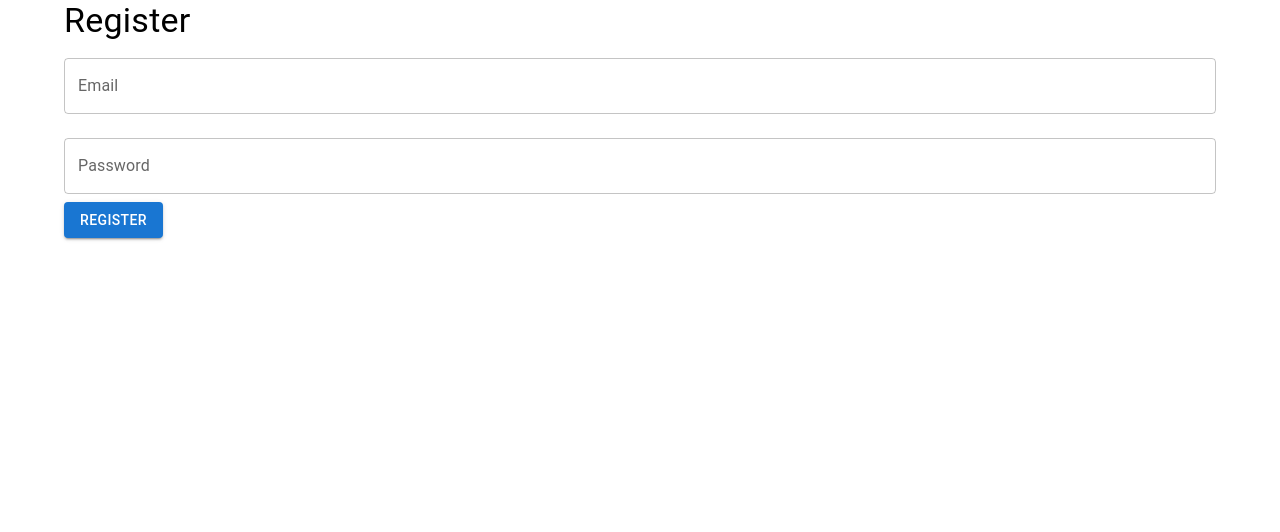
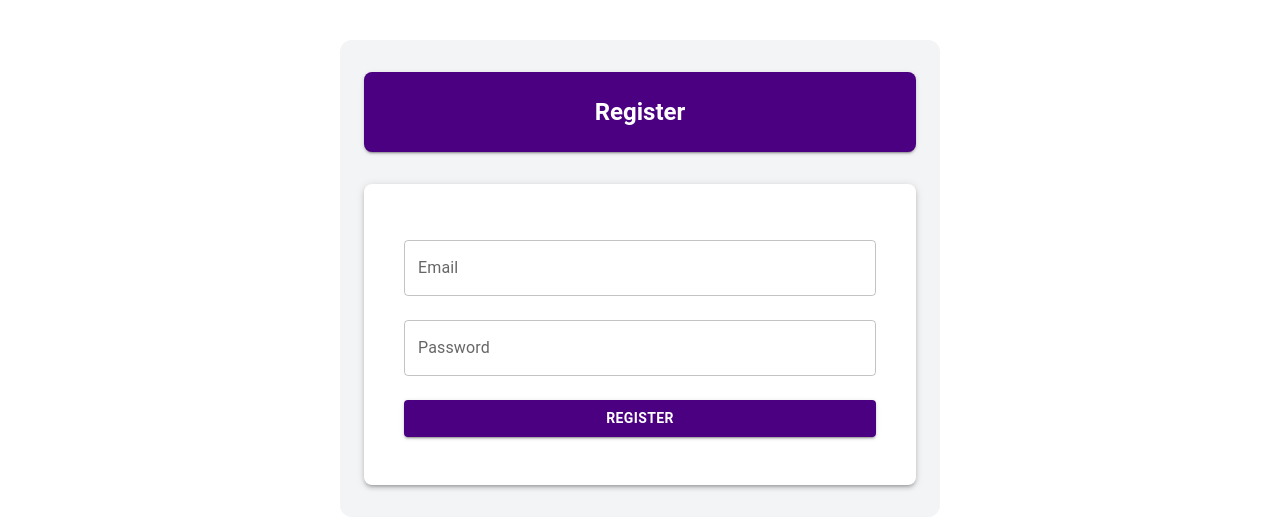
Before and after one commit to saisankar-1919/task-mind-client, a React (Create React App) app: page /register in a window 1280 px wide. Shown: the top 532 px of the page. Built offline with nearby package versions, Linux system fonts and the light colour scheme.

Commit message:
login design update

```diff
--- a/src/context/AuthContext.js
+++ b/src/context/AuthContext.js
@@ -3,7 +3,6 @@ import { createContext, useState, useEffect } from "react";
 const AuthContext = createContext();
 
 export const AuthProvider = ({ children }) => {
-  console.log("authProvider", children);
   const [user, setUser] = useState(null);
   const [token, setToken] = useState(localStorage.getItem("token"));
 
@@ -14,7 +13,6 @@ export const AuthProvider = ({ children }) => {
   }, [token]);
 
   const loginContext = (newToken, user) => {
-    console.log("loginContext", newToken, user);
     setToken(newToken);
     localStorage.setItem("token", newToken);
     setUser(user);
--- a/src/pages/Dashboard.js
+++ b/src/pages/Dashboard.js
@@ -37,6 +37,7 @@ const Dashboard = () => {
   const [open, setOpen] = useState(false);
   const [selectedTask, setSelectedTask] = useState(null);
   const { user, logoutContext } = useContext(AuthContext);
+  console.log("user", user);
   const navigate = useNavigate();
 
   useEffect(() => {
@@ -200,10 +201,17 @@ const Dashboard = () => {
                     p: 2,
                     borderRadius: "12px",
                     boxShadow: "0px 4px 10px rgba(0, 0, 0, 0.1)",
+                    backgroundColor: task.completed ? "#ccffdd" : "#ffebcc",
+                    transition: "background-color 0.3s ease-in-out",
                   }}
                 >
                   <CardContent sx={{ flexGrow: 1 }}>
-                    <Typography variant="h6" fontWeight={700} color="#2D3748">
+                    <Typography
+                      variant="h6"
+                      fontWeight={700}
+                      color="#2D3748"
+                      sx={{ textTransform: "capitalize" }}
+                    >
                       {task.title}
                     </Typography>
 
@@ -229,12 +237,22 @@ const Dashboard = () => {
                   <Stack direction="row" alignItems="center">
                     <StatusChip
                       status={task.completed}
-                      onChange={async () =>
+                      onChange={async () => {
+                        const updatedStatus = !task.completed;
+
+                        setTasks((prevTasks) =>
+                          prevTasks.map((t) =>
+                            t._id === task._id
+                              ? { ...t, completed: updatedStatus }
+                              : t
+                          )
+                        );
+
                         await updateTask({
                           taskId: task._id,
-                          completed: !task.completed,
-                        })
-                      }
+                          completed: updatedStatus,
+                        });
+                      }}
                     />
 
                     <Box sx={{ flexGrow: 1 }} />
--- a/src/pages/Login.js
+++ b/src/pages/Login.js
@@ -1,7 +1,17 @@
 import { useState, useContext } from "react";
-import { TextField, Button, Container, Typography } from "@mui/material";
+import {
+  Container,
+  Typography,
+  Button,
+  TextField,
+  Box,
+  AppBar,
+  Toolbar,
+  Card,
+  CardContent,
+} from "@mui/material";
+import { useNavigate } from "react-router-dom";
 import AuthContext from "../context/AuthContext";
-import { useNavigate } from "react-router-dom";
 import { login } from "../api/auth";
 
 const Login = () => {
@@ -12,7 +22,7 @@ const Login = () => {
 
   const handleLogin = async () => {
     try {
-      const res = await login({ email: email, password: password });
+      const res = await login({ email, password });
       loginContext(res.data.token, res.data.user);
       navigate("/dashboard");
     } catch (err) {
@@ -21,8 +31,35 @@ const Login = () => {
   };
 
   return (
-    <Container>
-      <Typography variant="h4">Login</Typography>
+    <Container maxWidth="sm" sx={{ mt: 8 }}>
+      <AppBar position="static" sx={{ bgcolor: "#4B0082", borderRadius: 2 }}>
+        <Toolbar>
+          <Typography variant="h5" fontWeight={600} color="white">
+            Login
+          </Typography>
+        </Toolbar>
+      </AppBar>
+
+      <Box
+        sx={{
+          display: "flex",
+          justifyContent: "center",
+          alignItems: "center",
+          height: "80vh",
+        }}
+      >
+        <Card sx={{ p: 4, borderRadius: 3, boxShadow: 3, width: "100%" }}>
+          <CardContent>
+            <Typography
+              variant="h6"
+              fontWeight={600}
+              color="text.primary"
+              textAlign="center"
+              mb={2}
+            >
+              Welcome Back!
+            </Typography>
+
             <TextField
               label="Email"
               fullWidth
@@ -38,9 +75,18 @@ const Login = () => {
               value={password}
               onChange={(e) => setPassword(e.target.value)}
             />
-      <Button variant="contained" color="primary" onClick={handleLogin}>
+
+            <Button
+              variant="contained"
+              fullWidth
+              sx={{ mt: 2, bgcolor: "#4B0082", color: "white" }}
+              onClick={handleLogin}
+            >
               Login
             </Button>
+          </CardContent>
+        </Card>
+      </Box>
     </Container>
   );
 };
--- a/src/pages/Register.js
+++ b/src/pages/Register.js
@@ -1,5 +1,16 @@
 import { useState, useContext } from "react";
-import { TextField, Button, Container, Typography } from "@mui/material";
+import {
+  Container,
+  Typography,
+  Button,
+  Box,
+  TextField,
+  AppBar,
+  Toolbar,
+  Alert,
+  Card,
+  CardContent,
+} from "@mui/material";
 import { useNavigate } from "react-router-dom";
 import { register } from "../api/auth";
 import AuthContext from "../context/AuthContext";
@@ -7,23 +18,46 @@ import AuthContext from "../context/AuthContext";
 const Register = () => {
   const [email, setEmail] = useState("");
   const [password, setPassword] = useState("");
+  const [error, setError] = useState(null);
   const { loginContext } = useContext(AuthContext);
   const navigate = useNavigate();
 
   const handleRegister = async () => {
     try {
-      console.log("register");
-      const res = await register({ email: email, password: password });
+      setError(null);
+      const res = await register({ email, password });
       loginContext(res.data.token, res.data.user);
       navigate("/dashboard");
     } catch (err) {
+      setError("Registration failed. Please try again.");
       console.error("Registration failed", err);
     }
   };
 
   return (
-    <Container>
-      <Typography variant="h4">Register</Typography>
+    <Container
+      maxWidth="sm"
+      sx={{ mt: 5, bgcolor: "#F3F4F6", p: 4, borderRadius: 3 }}
+    >
+      <AppBar
+        position="static"
+        sx={{ bgcolor: "#4B0082", boxShadow: 2, p: 1, borderRadius: 2 }}
+      >
+        <Toolbar>
+          <Typography
+            variant="h5"
+            fontWeight={600}
+            color="white"
+            sx={{ mx: "auto" }}
+          >
+            Register
+          </Typography>
+        </Toolbar>
+      </AppBar>
+      <Box display="flex" justifyContent="center" mt={4}>
+        <Card sx={{ width: "100%", p: 3, borderRadius: 2, boxShadow: 3 }}>
+          <CardContent>
+            {error && <Alert severity="error">{error}</Alert>}
             <TextField
               label="Email"
               fullWidth
@@ -39,9 +73,22 @@ const Register = () => {
               value={password}
               onChange={(e) => setPassword(e.target.value)}
             />
-      <Button variant="contained" color="primary" onClick={handleRegister}>
+            <Button
+              variant="contained"
+              fullWidth
+              sx={{
+                mt: 2,
+                bgcolor: "#4B0082",
+                color: "white",
+                fontWeight: "bold",
+              }}
+              onClick={handleRegister}
+            >
               Register
             </Button>
+          </CardContent>
+        </Card>
+      </Box>
     </Container>
   );
 };
```
Lines whose indentation alone changed are shown as unchanged.
